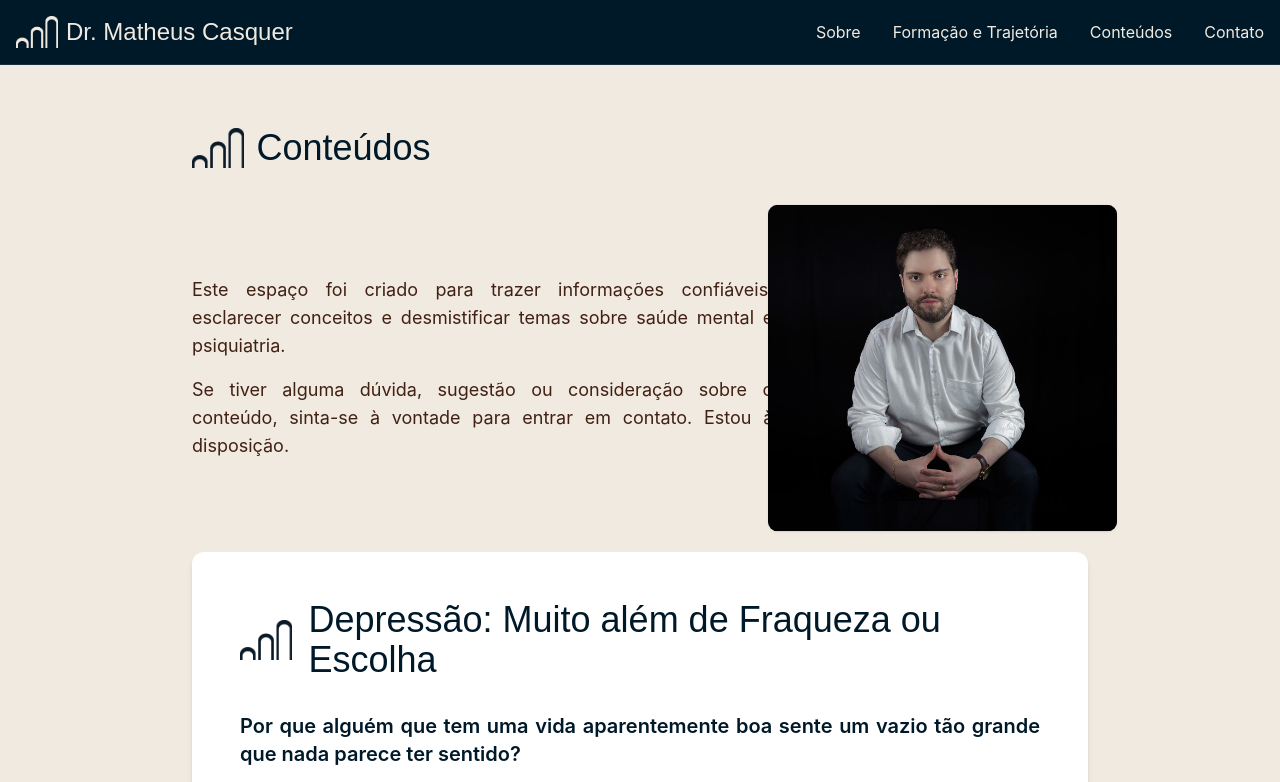
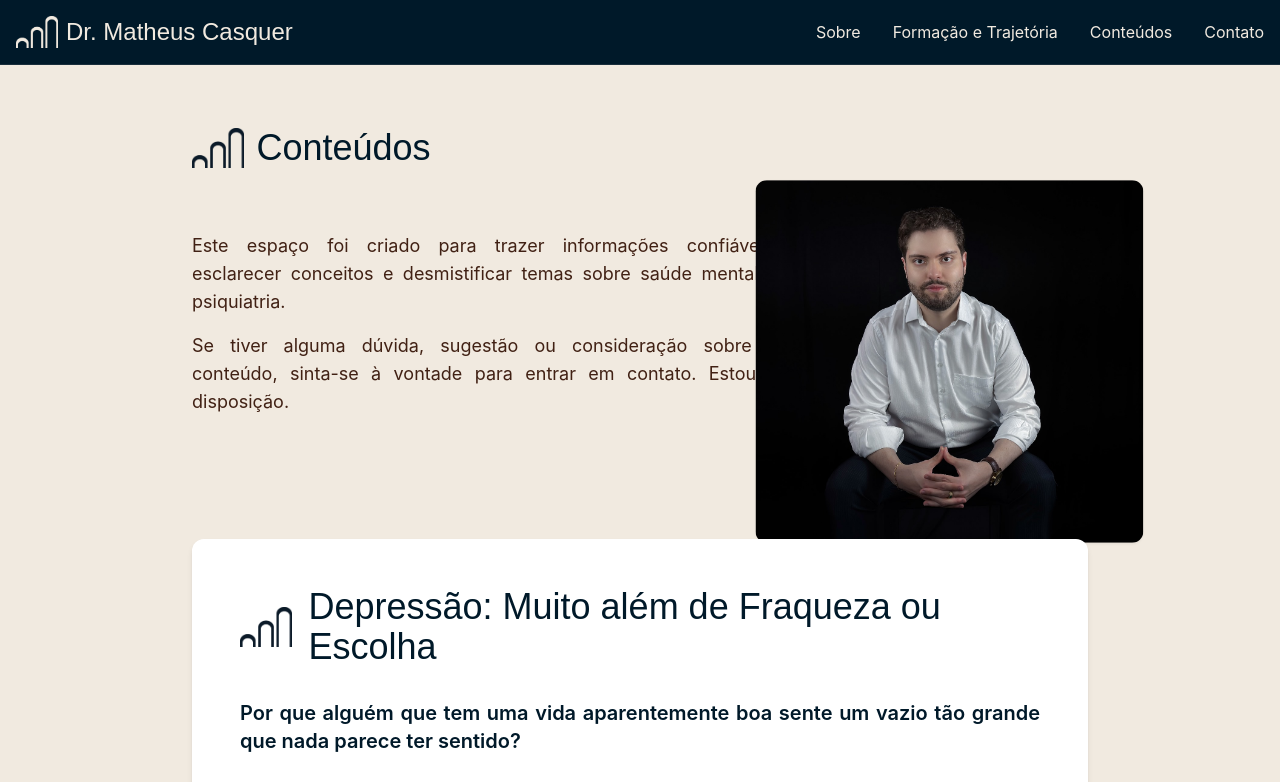
Before and after one commit to aclicks/tranquil-landing-haven, a React (Vite) app: page /psiquiatria in a window 1280 px wide. Shown: the top 782 px of the page. Built offline with nearby package versions, Linux system fonts and the light colour scheme; a web font is replaced by a local one.

Commit message:
Adjust image and text layout
Improved the layout of images and text to prevent text from flowing below the images and increased image sizes.

```diff
--- a/src/pages/Psiquiatria.tsx
+++ b/src/pages/Psiquiatria.tsx
@@ -206,22 +206,22 @@ const Psiquiatria = () => {
             </div>
 
             <div className="mb-12 opacity-0 animate-fade-up" style={{ animationDelay: "0.2s" }}>
-              <div className="flex flex-col md:flex-row-reverse gap-6 items-center">
-                <div className="md:w-1/3">
-                  <img
-                    src="/lovable-uploads/249e7c78-4c41-4868-9dfb-aa93326237e8.png"
-                    alt="Dr. Matheus Casquer"
-                    className="w-full h-auto object-cover rounded-lg shadow-sm transform scale-120"
-                    style={{ transform: "scale(1.2)" }}
-                  />
-                </div>
-                <div className="md:w-2/3">
+              <div className="grid md:grid-cols-3 gap-8 items-start">
+                <div className="md:col-span-2 order-2 md:order-1">
                   <p className="text-lg mb-4 text-justify">
                     Este espaço foi criado para trazer informações confiáveis, esclarecer conceitos e desmistificar temas sobre saúde mental e psiquiatria.
                   </p>
                   <p className="text-lg text-justify">
                     Se tiver alguma dúvida, sugestão ou consideração sobre o conteúdo, sinta-se à vontade para entrar em contato. Estou à disposição.
                   </p>
+                </div>
+                <div className="order-1 md:order-2">
+                  <img
+                    src="/lovable-uploads/249e7c78-4c41-4868-9dfb-aa93326237e8.png"
+                    alt="Dr. Matheus Casquer"
+                    className="w-full h-auto object-cover rounded-lg shadow-sm"
+                    style={{ transform: "scale(1.4)" }}
+                  />
                 </div>
               </div>
             </div>
```
